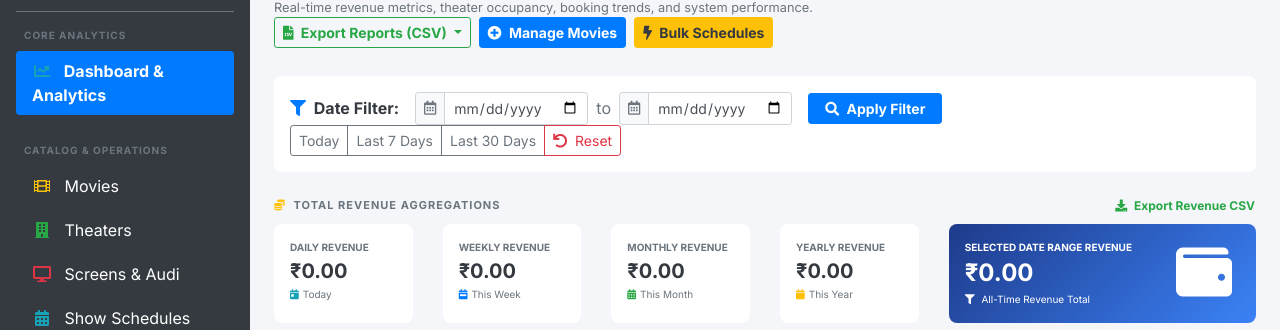
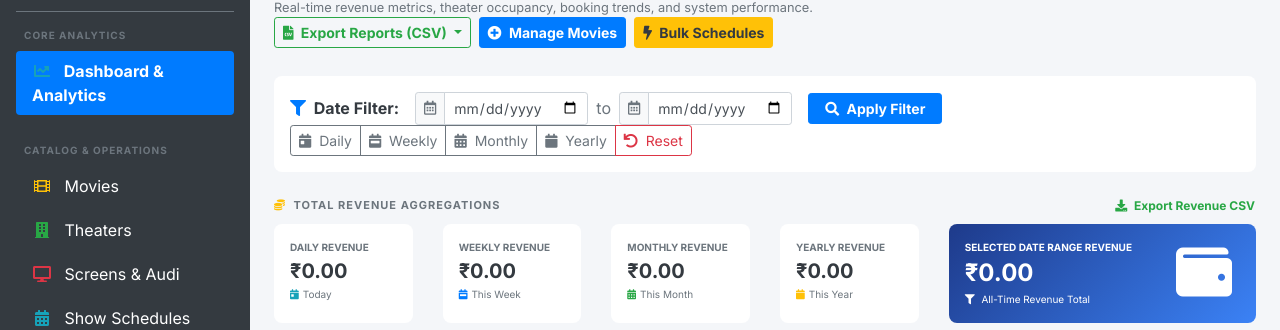
Before and after one commit to sid551/BMS-Clone, a Django app: page /movies/manage/ in a window 1280 px wide. Shown: the part 127-457 px from the top of the page. Run offline with Django 5.2, Linux system fonts and the light colour scheme; the visitor is signed in with stand-in values (Sample User, id 1); data comes from the database, SQL or seed files in the repository; data that the repository does not hold is empty; some libraries are stand-ins or nearby versions.

Commit message:
Dashboard analytics features

```diff
--- a/templates/movies/custom_admin/components/_date_filter.html
+++ b/templates/movies/custom_admin/components/_date_filter.html
@@ -35,9 +35,10 @@
       </div>
 
       <div class="btn-group btn-group-sm mb-2 mb-md-0" role="group" aria-label="Quick Presets">
-        <button type="button" class="btn btn-outline-secondary" onclick="setDatePreset('today')">Today</button>
-        <button type="button" class="btn btn-outline-secondary" onclick="setDatePreset('7days')">Last 7 Days</button>
-        <button type="button" class="btn btn-outline-secondary" onclick="setDatePreset('30days')">Last 30 Days</button>
+        <button type="button" class="btn btn-outline-secondary" onclick="setDatePreset('daily')"><i class="fas fa-calendar-day mr-1"></i> Daily</button>
+        <button type="button" class="btn btn-outline-secondary" onclick="setDatePreset('weekly')"><i class="fas fa-calendar-week mr-1"></i> Weekly</button>
+        <button type="button" class="btn btn-outline-secondary" onclick="setDatePreset('monthly')"><i class="fas fa-calendar-alt mr-1"></i> Monthly</button>
+        <button type="button" class="btn btn-outline-secondary" onclick="setDatePreset('yearly')"><i class="fas fa-calendar mr-1"></i> Yearly</button>
         <a href="{{ request.path }}" class="btn btn-outline-danger" title="Reset Filters"><i class="fas fa-undo mr-1"></i> Reset</a>
       </div>
     </form>
@@ -78,18 +79,23 @@
       return `${year}-${month}-${day}`;
     }
 
-    if (preset === 'today') {
+    if (preset === 'today' || preset === 'daily') {
       const todayStr = formatDate(today);
       startDateInput.value = todayStr;
       endDateInput.value = todayStr;
-    } else if (preset === '7days') {
+    } else if (preset === '7days' || preset === 'weekly') {
       const past = new Date(today);
       past.setDate(past.getDate() - 7);
       startDateInput.value = formatDate(past);
       endDateInput.value = formatDate(today);
-    } else if (preset === '30days') {
+    } else if (preset === '30days' || preset === 'monthly') {
       const past = new Date(today);
       past.setDate(past.getDate() - 30);
+      startDateInput.value = formatDate(past);
+      endDateInput.value = formatDate(today);
+    } else if (preset === '365days' || preset === 'yearly') {
+      const past = new Date(today);
+      past.setDate(past.getDate() - 365);
       startDateInput.value = formatDate(past);
       endDateInput.value = formatDate(today);
     }
```
